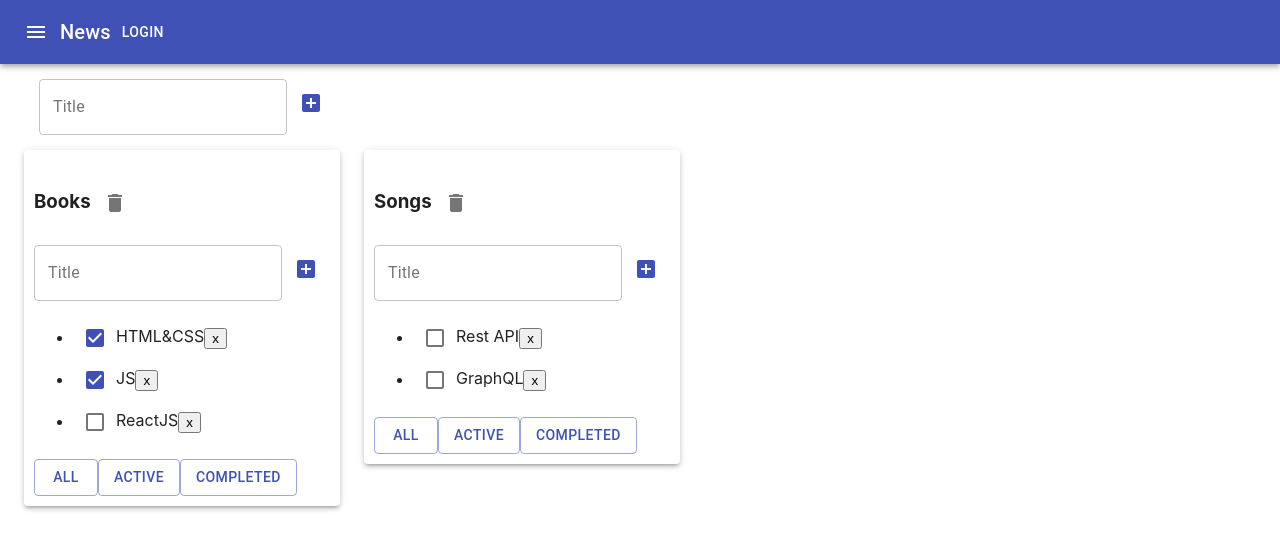
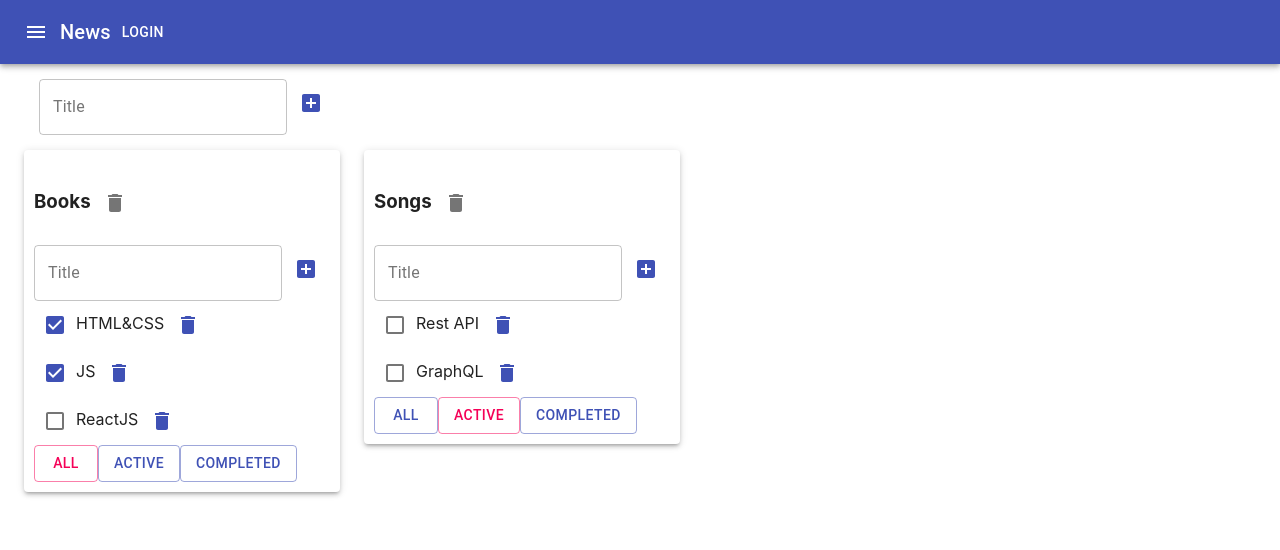
Before and after one commit to e-leins/03todo-list, a React (Create React App) app: page / in a window 1280 px wide. Shown: the top 550 px of the page. Built offline with nearby package versions, Linux system fonts and the light colour scheme.

Commit message:
Доработка оформления с использованием библиотеки Material UI

```diff
--- a/src/Todolist.tsx
+++ b/src/Todolist.tsx
@@ -43,7 +43,7 @@ export function Todolist(props: PropsType) {
         </h3>
         <AddItemForm addItem={createTaskTitle}/>
 
-        <ul>
+        <div>
             {props.tasks.map(t => {
                 const onRemoveHandler = () => props.removeTask(t.id, props.id,);
                 const onStatusChangeTaskHandler = (event: ChangeEvent<HTMLInputElement>) => {
@@ -52,7 +52,7 @@ export function Todolist(props: PropsType) {
                 const onTitleChangeHandler = (newTitle: string) => {
                     props.changeTaskTitle(t.id, newTitle, props.id);
                 }
-                return <li key={t.id} className={t.isDone ? "is-done" : ""}>
+                return <div key={t.id} className={t.isDone ? "is-done" : ""}>
                     <Checkbox
                         color={"primary"}
                         checked={t.isDone}
@@ -60,29 +60,30 @@ export function Todolist(props: PropsType) {
                     {/*<input type="checkbox" onChange={onStatusChangeTaskHandler} checked={t.isDone}/>*/}
                     <EditableSpan title={t.title}
                                   onChange={onTitleChangeHandler}/>
-                    <button onClick={onRemoveHandler}> x</button>
-                </li>
+                    <IconButton onClick={onRemoveHandler} color="primary"> <Delete/></IconButton>
+                    {/*<button onClick={onRemoveHandler}> x</button>*/}
+                </div>
             })
             }
-        </ul>
+        </div>
         <div>
             <Button
-                className={props.filter === 'all' ? "active-filter" : ""}
+                // className={props.filter === 'all' ? "active-filter" : ""}
                 onClick={onAllClickHandler}
-                color ={"primary"}
+                color ={props.filter === 'all' ? "secondary" : "primary"}
                 variant= {"outlined"}>
                 All</Button>
             <Button
-                className={props.filter === 'active' ? "active-filter" : ""}
+                // className={props.filter === 'active' ? "active-filter" : ""}
                 onClick={onActiveClickHandler}
-                color = {"primary"}
+                color = {props.filter === 'active' ? "secondary" : "primary"}
                 variant= {"outlined"}
-            >
-                Active            </Button>
-            <Button className={props.filter === 'completed' ? "active-filter" : ""}
+            >       Active            </Button>
+            <Button
+                // className={props.filter === 'completed' ? "active-filter" : ""}
                     onClick={onCompletedClickHandler}
-                    color = {"primary"}
-                    variant= {"outlined"}>
+                    color = {props.filter === 'completed' ? "secondary" : "primary"}
+                    variant= {"outlined"} >
                 Completed  </Button>
         </div>
 
```
